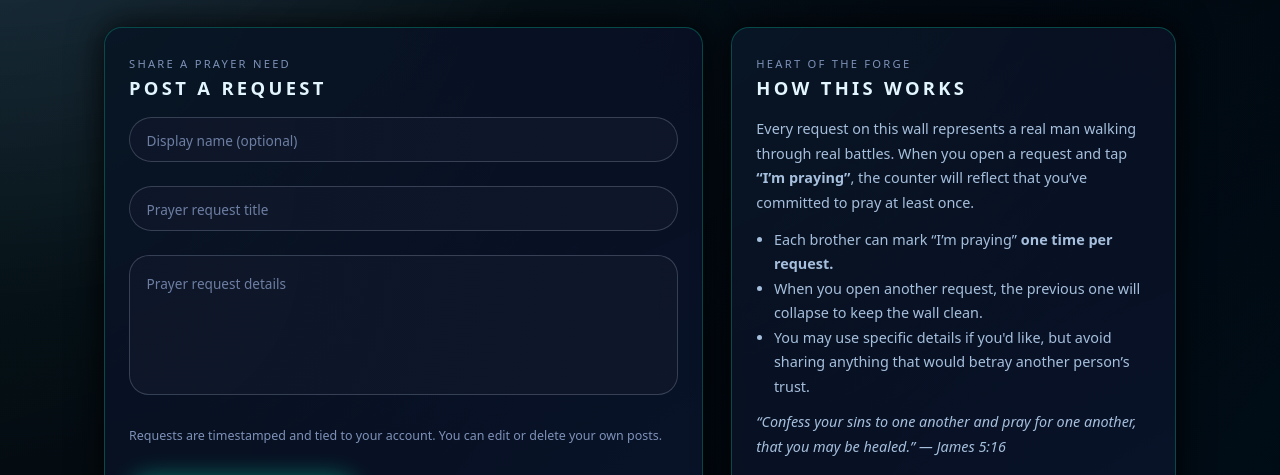
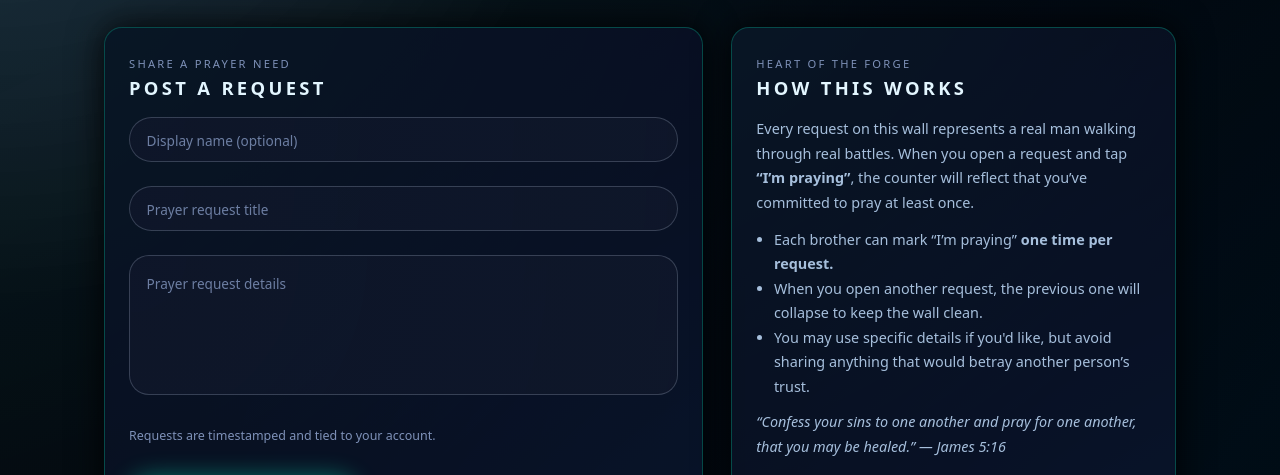
Before and after one commit to fbp2022/faithbasedpilot.com, a plain HTML site: page prayerrequests.html in a window 1280 px wide. Shown: the part 299-774 px from the top of the page. Drawn offline with Linux system fonts and the light colour scheme; no server answers.

Commit message:
prayerrequests.html
Signed-off-by: Faith Based Pilot <aviationministries@faithbasedpilot.com>

```diff
--- a/prayerrequests.html
+++ b/prayerrequests.html
@@ -1101,7 +1101,7 @@
               </div>
 
               <p class="field-note">
-                Requests are timestamped and tied to your account. You can edit or delete your own posts.
+                Requests are timestamped and tied to your account.
               </p>
 
               <div class="form-actions">
```
